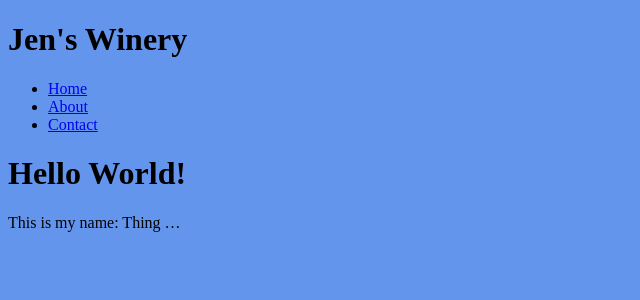
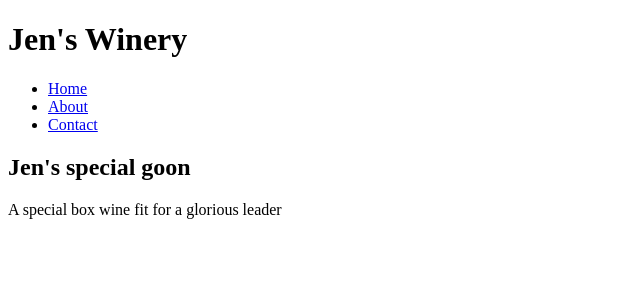
Before and after one commit to albertkklam/flask, a Django app: page / in a window 1280 px wide. Shown: the top 300 px of the page, without its empty margins (0-640 px from the left). Run offline with Django 3.2, Linux system fonts and the light colour scheme; data comes from the database, SQL or seed files in the repository; both versions use the stored data as it was after the commit.

Commit message:
Add first wine information

```diff
--- a/jenswinery/wines/models.py
+++ b/jenswinery/wines/models.py
@@ -3,4 +3,7 @@ from __future__ import unicode_literals
 
 from django.db import models
 
-# Create your models here.
+class Wine(models.Model):
+    name = models.CharField(max_length=255)
+    description = models.TextField()
+    slug = models.SlugField(unique=True)
--- a/jenswinery/wines/static/css/style.css
+++ b/jenswinery/wines/static/css/style.css
@@ -1,3 +1,3 @@
 body {
-    background-color: cornflowerblue;
+    background-color: white;
 }
--- a/jenswinery/wines/templates/index.html
+++ b/jenswinery/wines/templates/index.html
@@ -6,6 +6,8 @@
 {% endblock title %}
 
 {% block content %}
-    <h1>Hello World!</h1>
-   	<p>This is my name: {{ thing|truncatewords:1 }}</p>
+    {% for wine in wines %}
+    <h2>{{ wine.name }}</h2>
+    <p>{{ wine.description }}</p>
+    {% endfor %}
 {% endblock content %}
--- a/jenswinery/wines/views.py
+++ b/jenswinery/wines/views.py
@@ -2,8 +2,8 @@
 from __future__ import unicode_literals
 
 from django.shortcuts import render
+from wines.models import Wine
 
 def index(request):
-    number = 6
-    thing = "Thing name"
-    return render(request, 'index.html', {'number': number, 'thing': thing})
+    wines = Wine.objects.all()
+    return render(request, 'index.html', {'wines': wines,})
```
Also changed, not shown: jenswinery/wines/admin.py (+7 -1 lines), jenswinery/db.sqlite3, jenswinery/wines/migrations/0001_initial.py (added), 4 other files.
